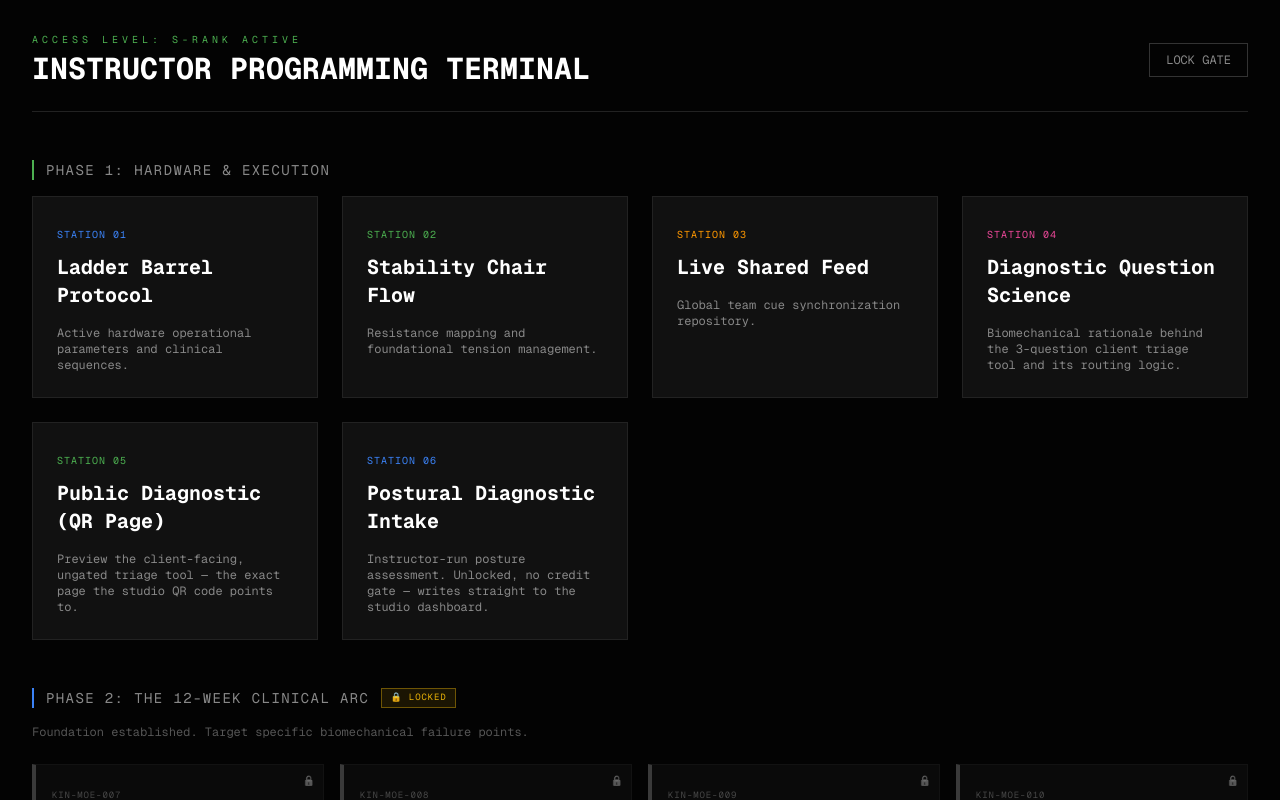
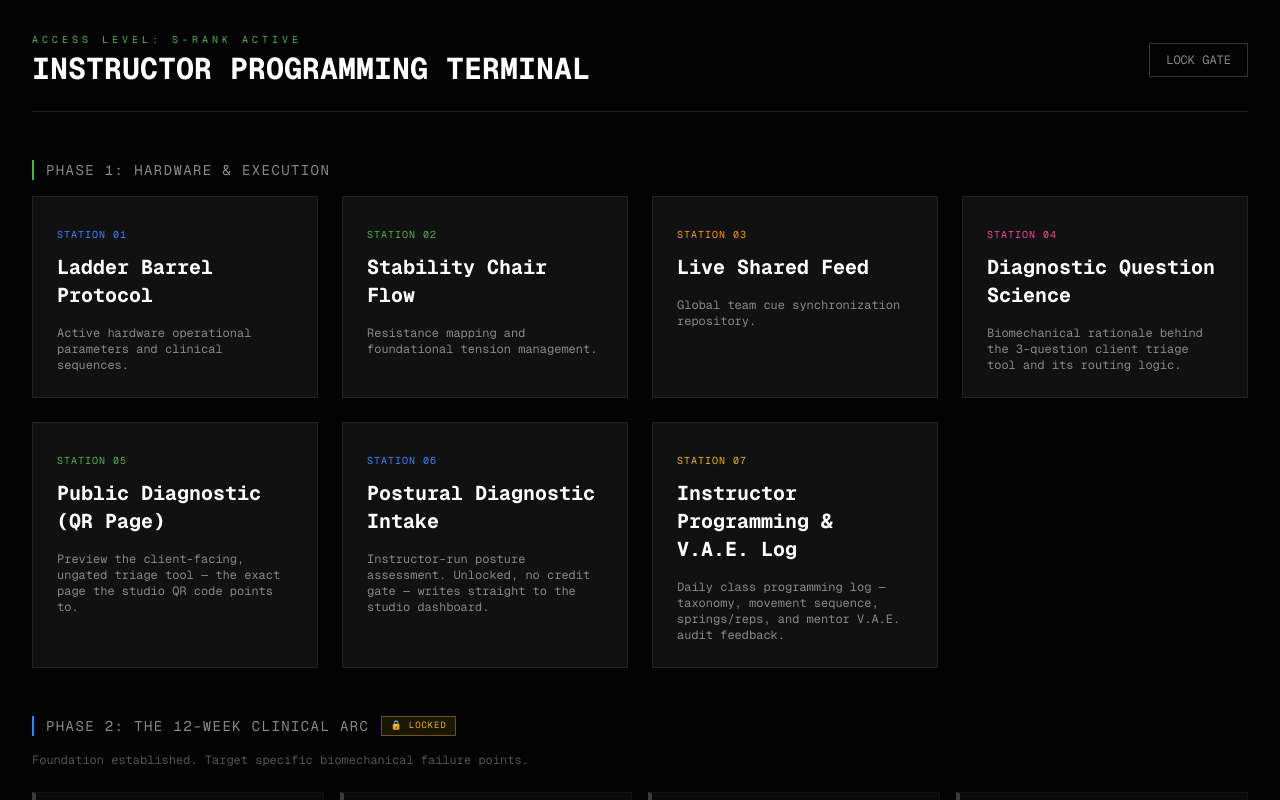
Before and after one commit to joeycoachie/moe-master-gate, a Next.js app: page /terminal in a window 1280 px wide. Shown: the top 800 px of the page. Built offline with nearby package versions, Linux system fonts and the light colour scheme.

Commit message:
Link Instructor Programming & V.A.E. Log terminal (Station 07)
External Vercel deployment (kin-instructor-programming-terminal),
same pattern as Stations 01-03. Daily class programming log for
taxonomy, movement sequence, springs/reps, and mentor V.A.E. audit
feedback.

```diff
--- a/app/terminal/page.tsx
+++ b/app/terminal/page.tsx
@@ -51,6 +51,12 @@ export default function Terminal() {
             <span className="text-[10px] text-[#3b82f6] uppercase tracking-widest">STATION 06</span>
             <h2 className="text-xl font-bold mt-2 mb-4 group-hover:text-[#3b82f6] transition-colors">Postural Diagnostic Intake</h2>
             <p className="text-xs text-[#888]">Instructor-run posture assessment. Unlocked, no credit gate — writes straight to the studio dashboard.</p>
+          </a>
+
+          <a href="https://kin-instructor-programming-terminal.vercel.app/" target="_blank" rel="noopener noreferrer" className="bg-[#111] border border-[#222] p-6 hover:border-[#eab308] transition-colors block group">
+            <span className="text-[10px] text-[#eab308] uppercase tracking-widest">STATION 07</span>
+            <h2 className="text-xl font-bold mt-2 mb-4 group-hover:text-[#eab308] transition-colors">Instructor Programming &amp; V.A.E. Log</h2>
+            <p className="text-xs text-[#888]">Daily class programming log — taxonomy, movement sequence, springs/reps, and mentor V.A.E. audit feedback.</p>
           </a>
         </div>
 
```
